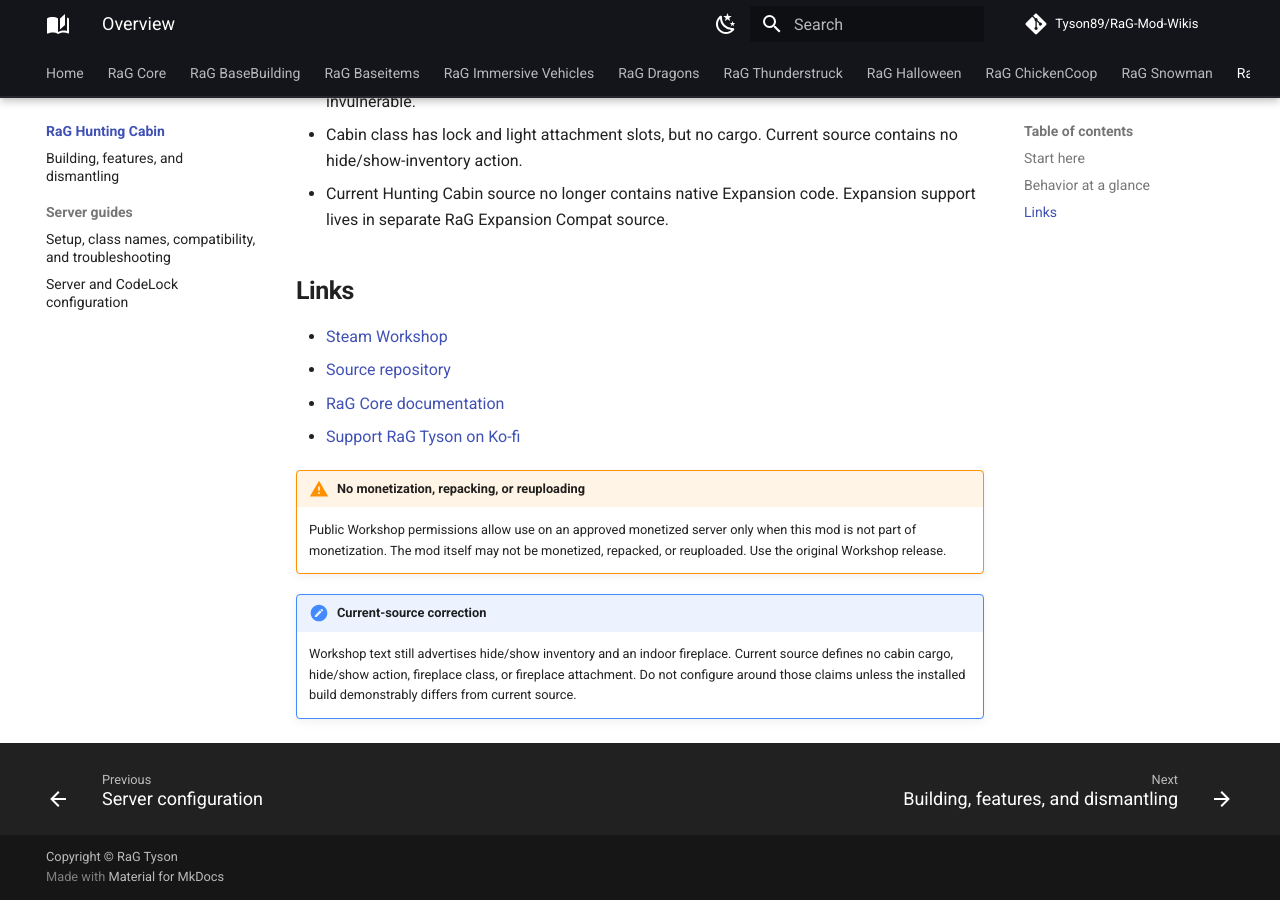
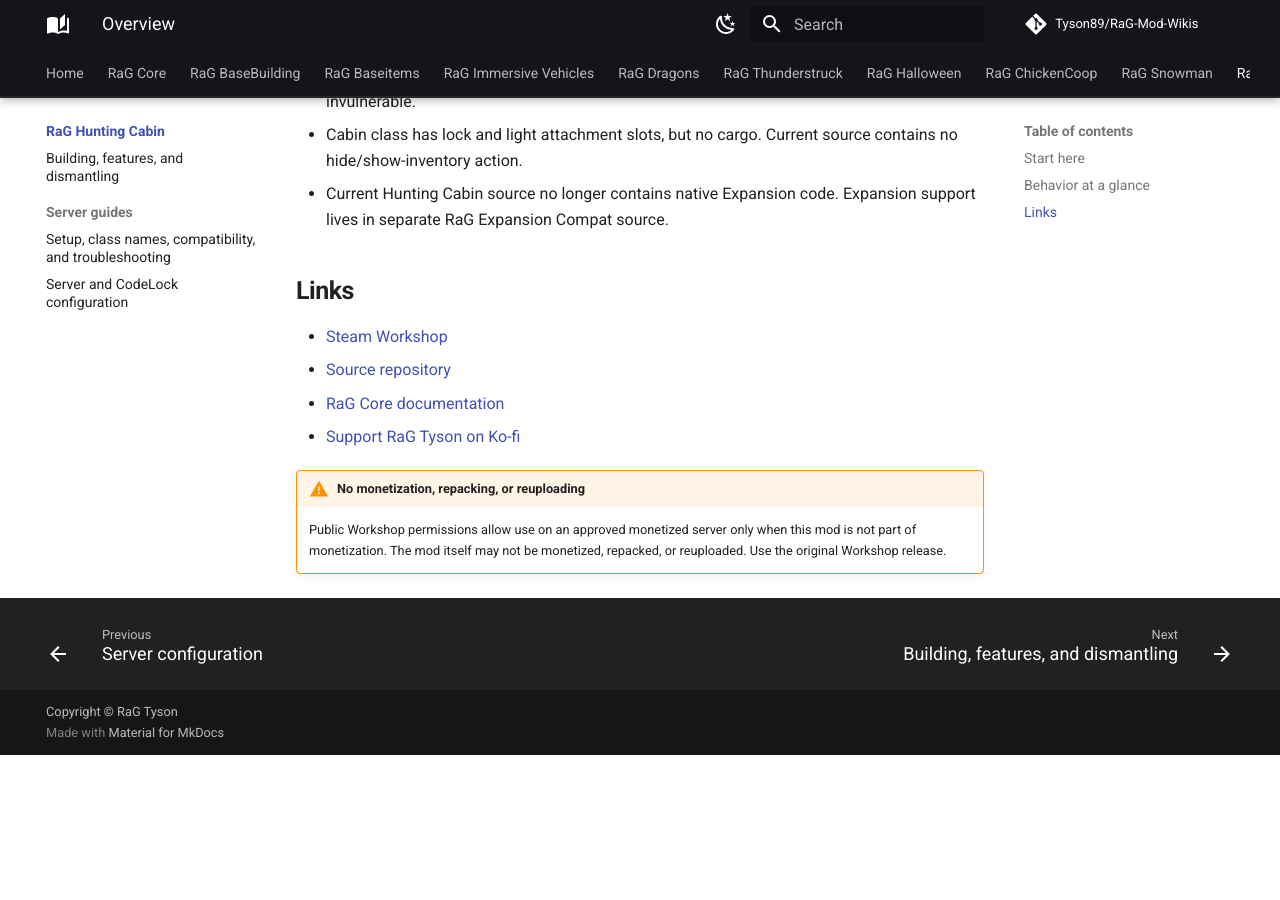
Before and after one commit to Tyson89/RaG-Mod-Wikis, an MkDocs documentation site: the page built from docs/mods/hunting-cabin/index.md, in a window 1280 px wide and 900 px high, scrolled down 1174 px. Built offline with MkDocs 1.6.1 and Material for MkDocs 9.7.7, drawn with Linux system fonts in a browser that asks for light colours; comment, search, counter and statistics services are not loaded; after the commit the page ends 1929 px from its top, so only the background shows below that.

Commit message:
Remove Hunting Cabin source correction note

```diff
--- a/docs/mods/hunting-cabin/index.md
+++ b/docs/mods/hunting-cabin/index.md
@@ -41,6 +41,3 @@
 
 !!! warning "No monetization, repacking, or reuploading"
     Public Workshop permissions allow use on an approved monetized server only when this mod is not part of monetization. The mod itself may not be monetized, repacked, or reuploaded. Use the original Workshop release.
-
-!!! note "Current-source correction"
-    Workshop text still advertises hide/show inventory and an indoor fireplace. Current source defines no cabin cargo, hide/show action, fireplace class, or fireplace attachment. Do not configure around those claims unless the installed build demonstrably differs from current source.
```
